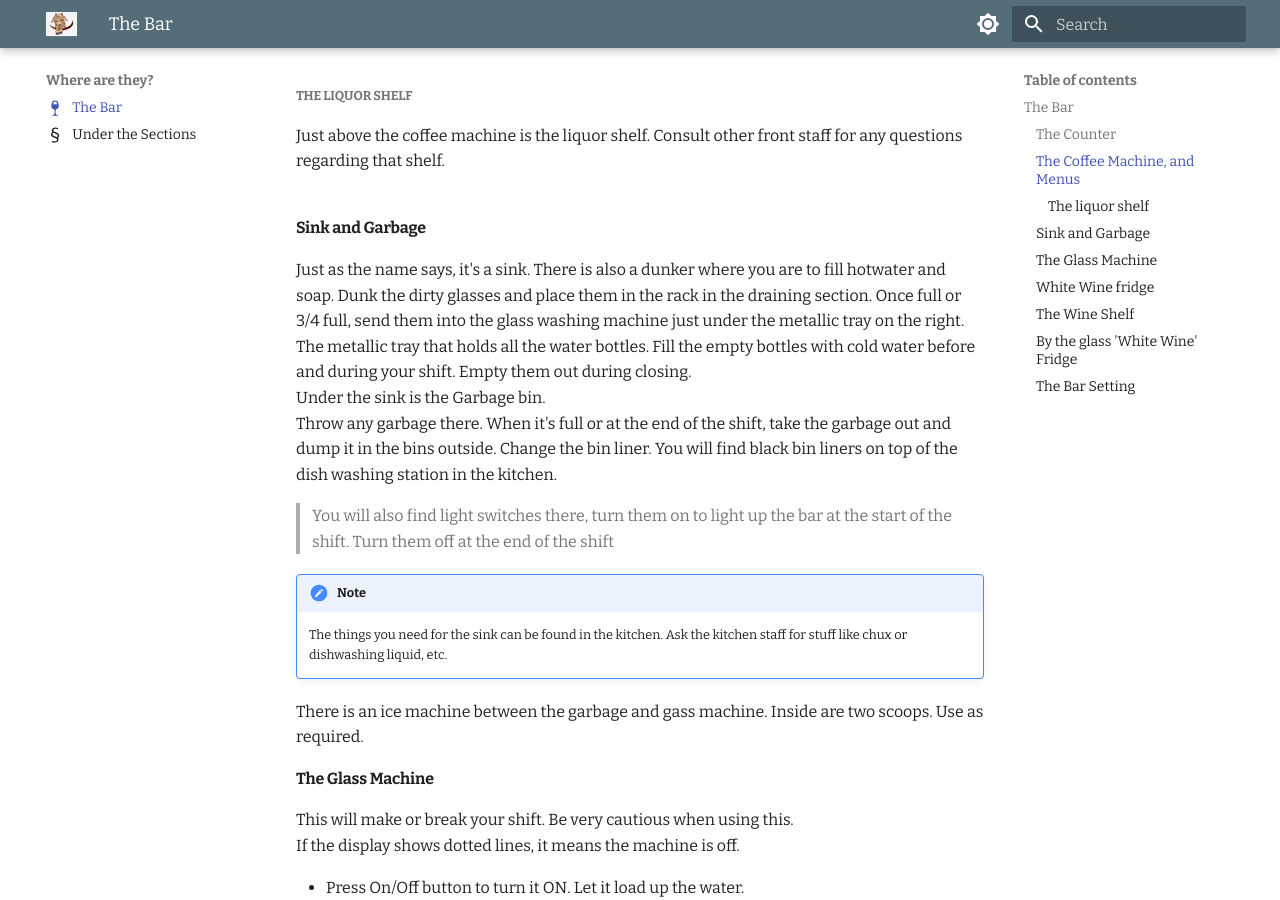
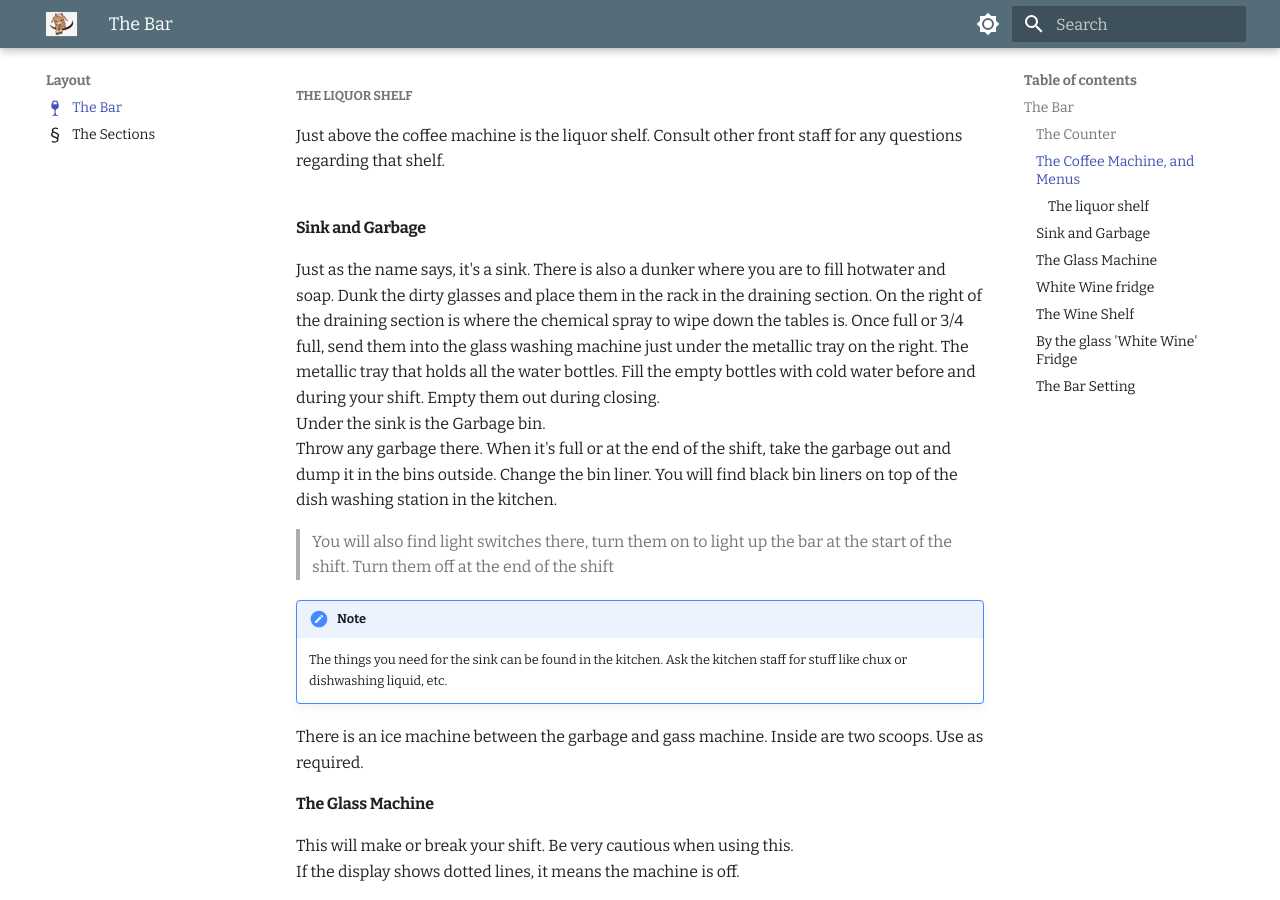
Before and after one commit to biratjung/how-to-lam, an MkDocs documentation site: the page built from docs/where_is_page/TheBar.md, in a window 1280 px wide and 900 px high, scrolled down 2322 px. Built offline with MkDocs 1.6.1 and Material for MkDocs 9.7.7, drawn with Linux system fonts in a browser that asks for light colours; some of the changed text lies outside the part shown.

```diff
--- a/docs/where_is_page/TheBar.md
+++ b/docs/where_is_page/TheBar.md
@@ -1,6 +1,7 @@
 icon:material/glass-wine
 
-# Starting from where things are
+# Starting from the Layout
+
 Now that we are familiar with every one in the restaurant, let's look at the blueprint of the floor.
 The image below is roughly how the restaurant is laid out, although it is slightly out of proportion, this is to give you a general idea.
 
@@ -60,7 +61,7 @@ Just above the coffee machine is the liquor shelf. Consult other front staff for
 
 #### Sink and Garbage
 
-Just as the name says, it's a sink. There is also a dunker where you are to fill hotwater and soap. Dunk the dirty glasses and place them in the rack in the draining section. Once full or 3/4 full, send them into the glass washing machine just under the metallic tray on the right. The metallic tray that holds all the water bottles. Fill the empty bottles with cold water before and during your shift. Empty them out during closing.
+Just as the name says, it's a sink. There is also a dunker where you are to fill hotwater and soap. Dunk the dirty glasses and place them in the rack in the draining section. On the right of the draining section is where the chemical spray to wipe down the tables is. Once full or 3/4 full, send them into the glass washing machine just under the metallic tray on the right. The metallic tray that holds all the water bottles. Fill the empty bottles with cold water before and during your shift. Empty them out during closing.
 <br>
 Under the sink is the Garbage bin.
 <br>
@@ -122,7 +123,7 @@ There could also be beer kegs, if there is any empty one, take it outside from t
 
 The whites and roses are on this fridge. The left part of the fridge contains the can beers, ciders, citruses, prosecco, and cold glasses for the beer.
 
-On top of this fridge is the counter where you can find different mixers to make cocktails. On the leftmost side, there are all the stuff needed to make cocktails. There is also the beer tap on the left side.
+On top of this fridge is the counter where you can find different mixers to make cocktails. On the leftmost side, there are all the stuff needed to make cocktails. There is also the beer tap on the left side. Ususally, the right most side has the wine coolers.
 <br> <br>
 Under the beer tap is the beer keg and the machine that runs the tap. On its right, between the fidge and keg is the place where the recycling bin is. When full or at the end of the shift, empty it out on the bins outside.
 
--- a/mkdocs.yml
+++ b/mkdocs.yml
@@ -2,11 +2,12 @@ site_name: Biru is my Guru
 
 nav:
    - Home:
+      - 'Introduction': index.md
       - 'Front of House': intro_page/front.md
       - 'Back of House' : intro_page/back.md
-   - Where are they?:
+   - Layout:
        - 'The Bar': where_is_page/TheBar.md
-       - 'Under the Sections': where_is_page/Sections.md
+       - 'The Sections': where_is_page/Sections.md
    - How to?:
       - 'Float': how_to_page/float.md
 
```
Also changed, not shown: other parts of docs/where_is_page/TheBar.md (+1 -1 lines), docs/index.md (+7 -6 lines), docs/intro_page/back.md (+2 -2 lines), docs/intro_page/front.md (+1 -1 lines), docs/where_is_page/Sections.md (+1 -1 lines), docs/assets/doc_img/group_pic.jpg (added).
